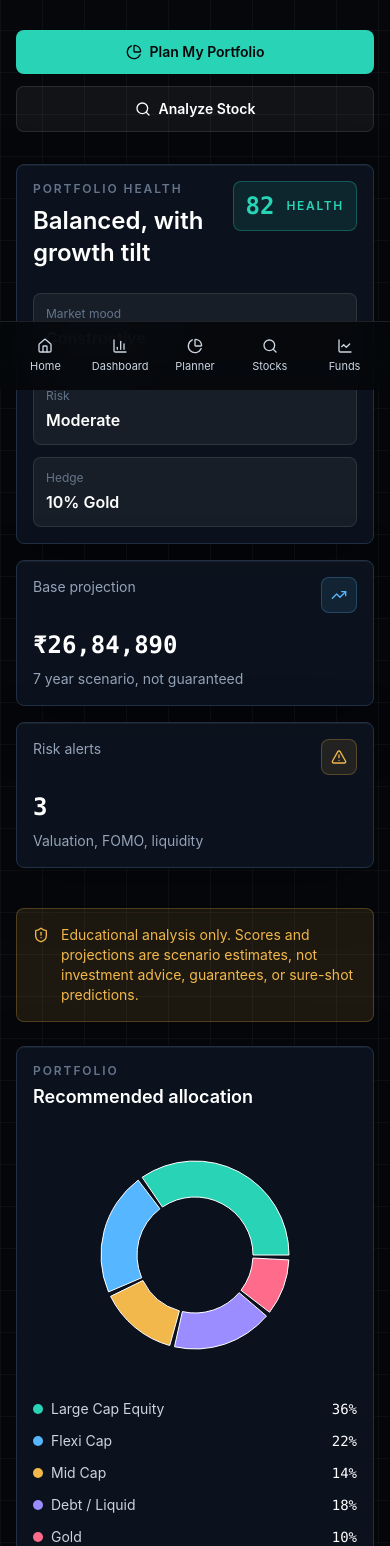
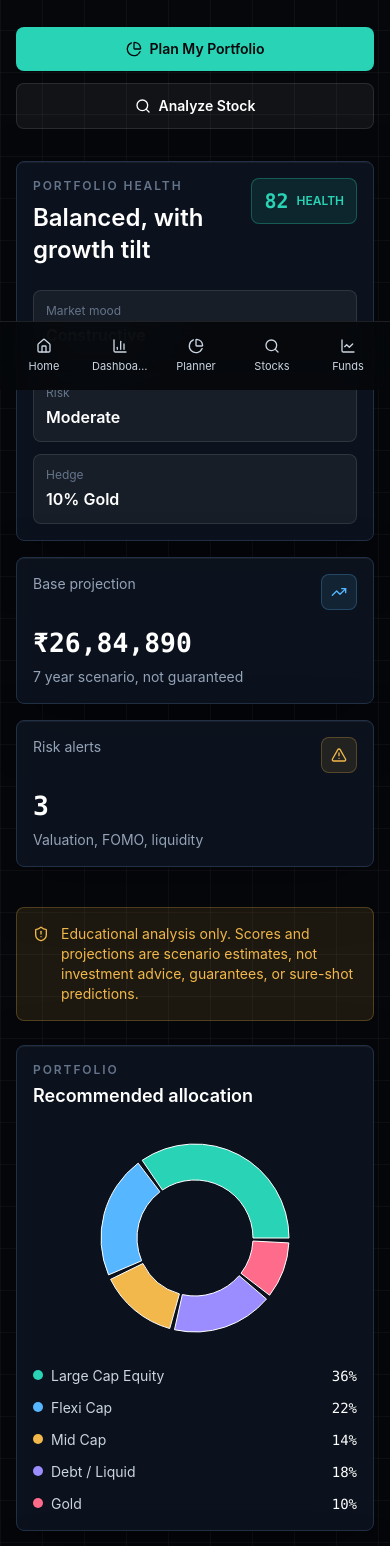
Before and after one commit to Rishant-tech/AstraWealth-AI, a Next.js app in the folder frontend/: page / in a window 390 px wide. Shown: the part 454-2000 px from the top of the page. Built offline with nearby package versions, Linux system fonts and the light colour scheme.

Commit message:
Improve mobile responsiveness

```diff
--- a/frontend/app/layout.tsx
+++ b/frontend/app/layout.tsx
@@ -54,11 +54,11 @@ export default function RootLayout({ children }: { children: React.ReactNode })
           </header>
           <main className="pt-16">{children}</main>
           <nav className="fixed bottom-0 left-0 right-0 z-50 border-t border-white/10 bg-ink-950/90 backdrop-blur-xl lg:hidden">
-            <div className="grid grid-cols-5 px-2 py-2">
-              {navItems.slice(0, 5).map((item) => (
-                <Link key={item.href} href={item.href} className="flex flex-col items-center gap-1 rounded-lg px-2 py-2 text-[11px] text-slate-300">
+            <div className="flex gap-1 overflow-x-auto px-2 py-2">
+              {navItems.map((item) => (
+                <Link key={item.href} href={item.href} className="flex min-w-[72px] flex-col items-center gap-1 rounded-lg px-2 py-2 text-[11px] text-slate-300">
                   <item.icon className="h-4 w-4" />
-                  {item.label}
+                  <span className="max-w-full truncate">{item.label}</span>
                 </Link>
               ))}
             </div>
--- a/frontend/components/AllocationChart.tsx
+++ b/frontend/components/AllocationChart.tsx
@@ -8,8 +8,8 @@ const colors = ["#29D3B5", "#56B6FF", "#F2B84B", "#9B8CFF", "#FF6B8A", "#8BE28B"
 
 export function AllocationChart({ data }: { data: AllocationItem[] }) {
   return (
-    <div className="grid gap-4 md:grid-cols-[minmax(0,1fr)_220px] md:items-center">
-      <div className="h-64">
+    <div className="grid min-w-0 gap-4 md:grid-cols-[minmax(0,1fr)_220px] md:items-center">
+      <div className="h-56 min-w-0 sm:h-64">
         <ResponsiveContainer width="100%" height="100%">
           <PieChart>
             <Pie data={data} dataKey="percent" nameKey="asset" innerRadius={58} outerRadius={94} paddingAngle={3}>
@@ -26,12 +26,12 @@ export function AllocationChart({ data }: { data: AllocationItem[] }) {
       </div>
       <div className="space-y-3">
         {data.map((item, index) => (
-          <div key={item.asset} className="flex items-center justify-between gap-3 text-sm">
-            <span className="flex items-center gap-2 text-slate-300">
-              <span className="h-2.5 w-2.5 rounded-full" style={{ backgroundColor: colors[index % colors.length] }} />
-              {item.asset}
+          <div key={item.asset} className="flex items-start justify-between gap-3 text-sm">
+            <span className="flex min-w-0 items-start gap-2 text-slate-300">
+              <span className="mt-1 h-2.5 w-2.5 flex-none rounded-full" style={{ backgroundColor: colors[index % colors.length] }} />
+              <span className="break-words">{item.asset}</span>
             </span>
-            <span className="font-mono text-white">{item.percent}%</span>
+            <span className="flex-none font-mono text-white">{item.percent}%</span>
           </div>
         ))}
       </div>
--- a/frontend/components/AssetAllocationCard.tsx
+++ b/frontend/components/AssetAllocationCard.tsx
@@ -6,13 +6,13 @@ export function AssetAllocationCard({ item }: { item: AllocationItem }) {
   return (
     <Card>
       <div className="flex items-start justify-between gap-4">
-        <div>
-          <h3 className="font-semibold text-white">{item.asset}</h3>
-          <p className="mt-2 text-sm text-slate-400">{item.rationale}</p>
+        <div className="min-w-0">
+          <h3 className="break-words font-semibold text-white">{item.asset}</h3>
+          <p className="mt-2 break-words text-sm text-slate-400">{item.rationale}</p>
         </div>
-        <div className="text-right">
+        <div className="flex-none text-right">
           <p className="font-mono text-2xl font-semibold text-teal">{item.percent}%</p>
-          <p className="text-xs text-slate-500">{inr(item.amount)}</p>
+          <p className="max-w-28 break-words text-xs text-slate-500">{inr(item.amount)}</p>
         </div>
       </div>
       <p className="mt-4 rounded-lg border border-white/10 bg-white/5 p-3 text-xs text-slate-400">{item.riskNote}</p>
--- a/frontend/components/DataTable.tsx
+++ b/frontend/components/DataTable.tsx
@@ -8,7 +8,7 @@ type Column<T> = {
 
 export function DataTable<T>({ columns, rows }: { columns: Column<T>[]; rows: T[] }) {
   return (
-    <div className="overflow-hidden rounded-lg border border-line">
+    <div className="min-w-0 overflow-hidden rounded-lg border border-line">
       <table className="hidden w-full border-collapse md:table">
         <thead className="bg-white/5 text-left text-xs uppercase tracking-[0.14em] text-slate-500">
           <tr>
@@ -35,9 +35,9 @@ export function DataTable<T>({ columns, rows }: { columns: Column<T>[]; rows: T[
         {rows.map((row, index) => (
           <div key={index} className="space-y-3 bg-ink-850/60 p-4">
             {columns.map((column) => (
-              <div key={column.key} className="flex items-start justify-between gap-4 text-sm">
+              <div key={column.key} className="grid grid-cols-[minmax(96px,0.8fr)_minmax(0,1fr)] items-start gap-4 text-sm">
                 <span className="text-slate-500">{column.header}</span>
-                <span className="text-right text-slate-200">{column.render(row)}</span>
+                <span className="min-w-0 break-words text-right text-slate-200">{column.render(row)}</span>
               </div>
             ))}
           </div>
--- a/frontend/components/HomeExperience.tsx
+++ b/frontend/components/HomeExperience.tsx
@@ -28,7 +28,7 @@ export function HomeExperience() {
             <Sparkles className="h-3.5 w-3.5" />
             AI investment analysis
           </p>
-          <h1 className="mt-6 font-mono text-5xl font-bold leading-none text-white sm:text-6xl lg:text-7xl">{inr(safeValue)}</h1>
+          <h1 className="mt-6 max-w-full break-words font-mono text-4xl font-bold leading-tight text-white sm:text-6xl lg:text-7xl">{inr(safeValue)}</h1>
           <p className="mt-5 text-2xl font-semibold text-white sm:text-3xl">Build smarter wealth with AI</p>
           <p className="mt-4 max-w-2xl text-sm leading-6 text-slate-400 sm:text-base">
             Analyze Indian stocks, mutual funds, gold, silver, and portfolio allocation with risk scoring and scenario projections.
--- a/frontend/components/MetricCard.tsx
+++ b/frontend/components/MetricCard.tsx
@@ -19,17 +19,17 @@ const tones = {
 
 export function MetricCard({ label, value, delta, icon: Icon, tone = "teal" }: MetricCardProps) {
   return (
-    <Card className="min-h-[132px]">
+    <Card className="min-h-[132px] min-w-0">
       <div className="flex items-start justify-between gap-3">
-        <p className="text-sm text-slate-400">{label}</p>
+        <p className="min-w-0 text-sm text-slate-400">{label}</p>
         {Icon ? (
-          <span className={`grid h-9 w-9 place-items-center rounded-lg border ${tones[tone]}`}>
+          <span className={`grid h-9 w-9 flex-none place-items-center rounded-lg border ${tones[tone]}`}>
             <Icon className="h-4 w-4" />
           </span>
         ) : null}
       </div>
-      <p className="mt-4 font-mono text-2xl font-semibold text-white md:text-3xl">{value}</p>
-      {delta ? <p className="mt-2 text-sm text-slate-400">{delta}</p> : null}
+      <p className="mt-4 break-words font-mono text-[1.65rem] font-semibold leading-tight text-white md:text-3xl">{value}</p>
+      {delta ? <p className="mt-2 break-words text-sm text-slate-400">{delta}</p> : null}
     </Card>
   );
 }
--- a/frontend/components/ProjectionChart.tsx
+++ b/frontend/components/ProjectionChart.tsx
@@ -6,11 +6,11 @@ import { inr } from "@/lib/format";
 
 export function ProjectionChart({ data, currency = true }: { data: ProjectionPoint[]; currency?: boolean }) {
   return (
-    <div className="h-72 w-full">
+    <div className="h-64 min-w-0 sm:h-72">
       <ResponsiveContainer width="100%" height="100%">
-        <LineChart data={data} margin={{ left: 0, right: 12, top: 10, bottom: 0 }}>
+        <LineChart data={data} margin={{ left: 0, right: 8, top: 10, bottom: 0 }}>
           <XAxis dataKey="year" stroke="#728098" tickLine={false} axisLine={false} tickFormatter={(year) => `Y${year}`} />
-          <YAxis stroke="#728098" tickLine={false} axisLine={false} width={70} tickFormatter={(value) => (currency ? compactInr(value) : `${value}`)} />
+          <YAxis stroke="#728098" tickLine={false} axisLine={false} width={58} tickFormatter={(value) => (currency ? compactInr(value) : `${value}`)} />
           <Tooltip
             contentStyle={{ background: "#0F1724", border: "1px solid #223047", borderRadius: 8, color: "#F5F7FB" }}
             formatter={(value: string | number) => {
--- a/frontend/components/ScoreBadge.tsx
+++ b/frontend/components/ScoreBadge.tsx
@@ -2,9 +2,9 @@ import { scoreTone } from "@/lib/format";
 
 export function ScoreBadge({ score, label = "AI score" }: { score: number; label?: string }) {
   return (
-    <div className={`inline-flex items-center gap-3 rounded-lg border px-3 py-2 ${scoreTone(score)}`}>
-      <span className="font-mono text-2xl font-bold">{score}</span>
-      <span className="text-xs font-semibold uppercase tracking-[0.14em]">{label}</span>
+    <div className={`inline-flex max-w-full flex-none items-center gap-2 rounded-lg border px-3 py-2 sm:gap-3 ${scoreTone(score)}`}>
+      <span className="font-mono text-xl font-bold sm:text-2xl">{score}</span>
+      <span className="min-w-0 truncate text-xs font-semibold uppercase">{label}</span>
     </div>
   );
 }
```
